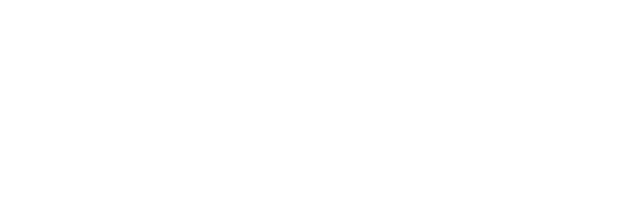
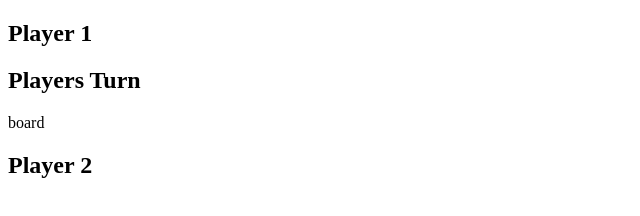
Before and after one commit to apete12/tic-tac-toe, a plain HTML site: page index.html in a window 1280 px wide. Shown: the whole page, without its empty margins (0-640 px from the left). Drawn offline with Linux system fonts and the light colour scheme.

Commit message:
Add containers for left, center, and right columns on page structure

```diff
--- a/index.html
+++ b/index.html
@@ -2,14 +2,23 @@
 <html lang="en">
 <head>
     <title>Tic Tac Toe</title>
+    <link rel="stylesheet" type="text/css" href="styles.css" />
 </head>
 <body>
 <main class="main-container">
     <div class="left-container">
+        <h2>Player 1</h2>
     </div>
     <div class="center-container">
+        <div class ="center-title-container">
+            <h2>Players Turn</h2>
+        </div>
+        <div class ="center-board-container">
+            <section class="board">board</section>
+        </div>
     </div>
     <div class="right-container">
+        <h2>Player 2</h2>
     </div>
 </main>
 <script src="main.js"></script>
```
